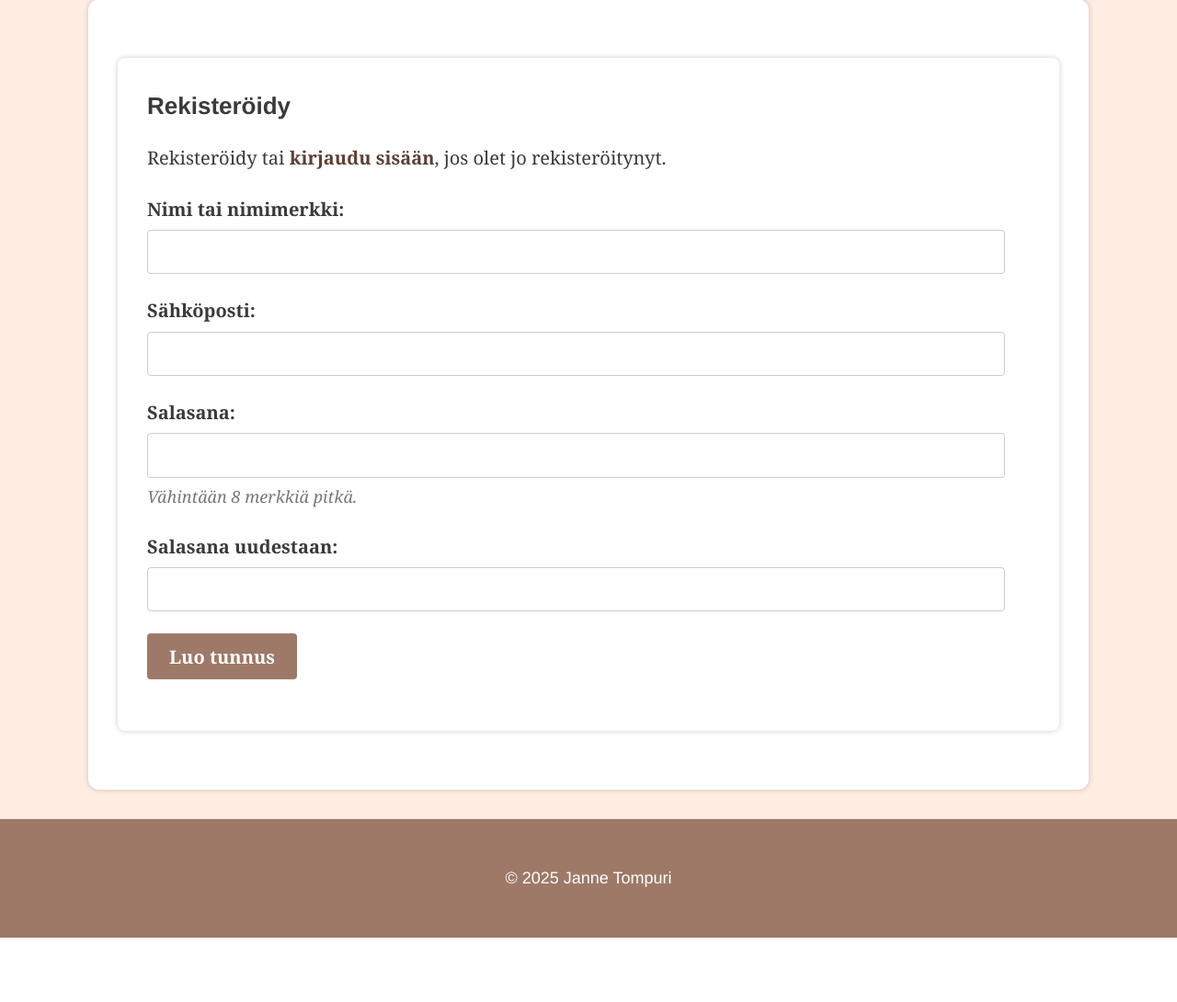
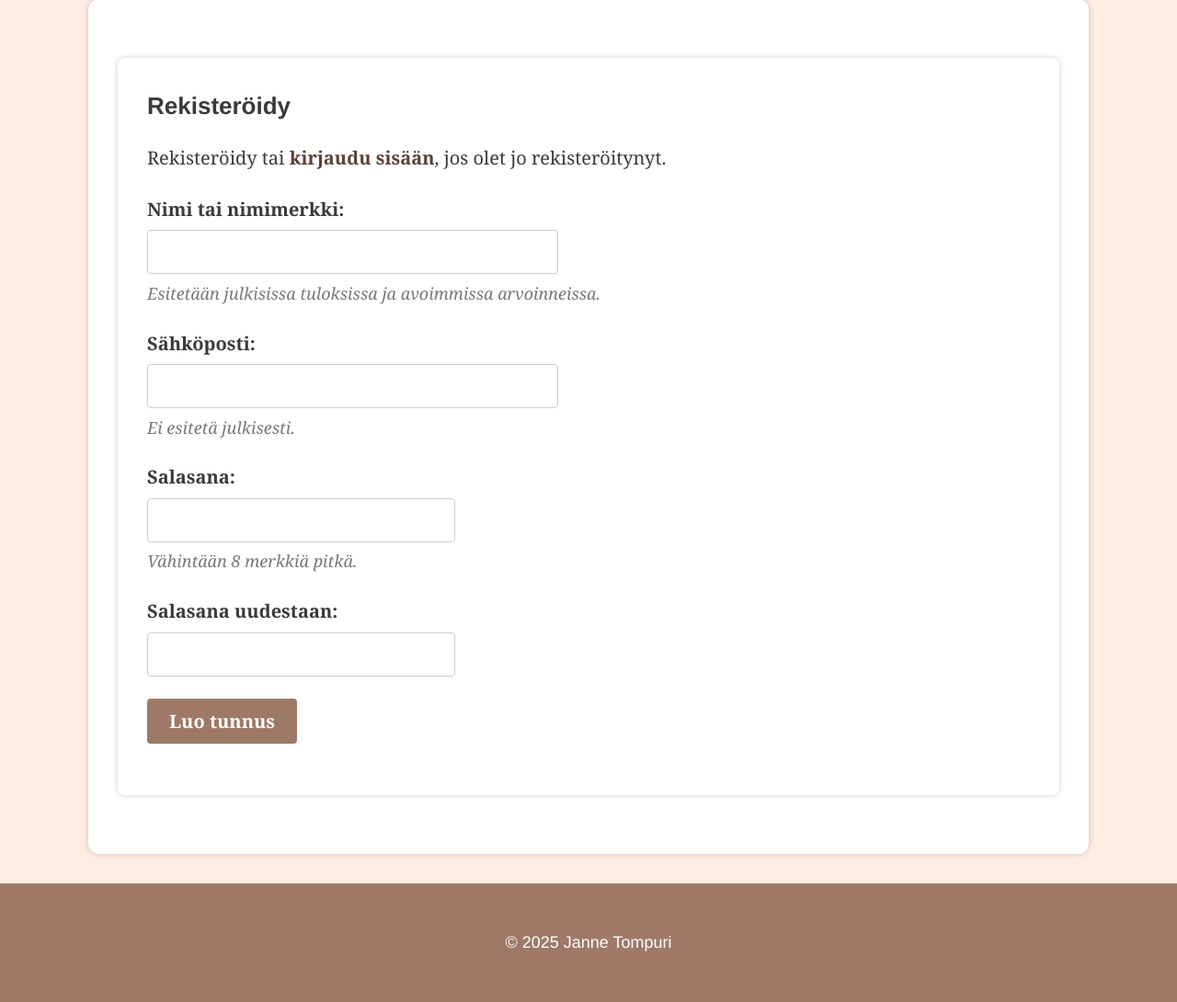
Before and after one commit to jtompuri/writing-contest-web-app, a Flask app: page /register in a window 1280 px wide. Shown: the part 152-1242 px from the top of the page at 92% size. Before the commit the page ends 1172 px from the top, so only its background shows below. Run offline with Flask 3, Linux system fonts and the light colour scheme.

Commit message:
Small visual and textual improvements

```diff
--- a/templates/partials/_contest_card.html
+++ b/templates/partials/_contest_card.html
@@ -5,7 +5,7 @@
                 {{ _contest.title }}
                 {% if show_placement is defined and show_placement and _contest.review_end <= today %} (sija {{
                     _contest.placement }} /{{ _contest.total_entries }}, {{ _contest.points }} p.) {% if
-                    _contest.placement==1 %}🥇🎉 {% elif _contest.placement==2 %}🥈 {% elif _contest.placement==3 %}🥉
+                    _contest.placement==1 %}🥇 {% elif _contest.placement==2 %}🥈 {% elif _contest.placement==3 %}🥉
                     {% endif %} {% endif %} </strong>
         </a>
     </div>
--- a/templates/preview_entry.html
+++ b/templates/preview_entry.html
@@ -21,7 +21,7 @@
         <input type="hidden" name="source" value="{{ source }}">
         <input type="hidden" name="action" value="back">
         <button type="submit" class="btn btn-primary" aria-label="Palaa takaisin muokkaamaan kilpailutyötä">
-            Palaa takaisin
+            Palaa muokkaamaan
         </button>
     </form>
     {% else %}
--- a/templates/register.html
+++ b/templates/register.html
@@ -8,23 +8,25 @@
     <p>
         <label for="name">Nimi tai nimimerkki:</label>
         <input type="text" name="name" id="name" value="{{ session.get('form_data', {}).get('name', '') }}"
-            maxlength="{{ FIELD_MAX_LENGTH }}" required autocomplete="name" />
-    </p>
+            maxlength="{{ FIELD_MAX_LENGTH }}" class="input-chars-40" required aria-describedby="name-help" autocomplete="name" />
+        <small id="name-help">Esitetään julkisissa tuloksissa ja avoimmissa arvoinneissa.</small>
+        </p>
     <p>
         <label for="username">Sähköposti:</label>
         <input type="email" name="username" id="username" value="{{ session.get('form_data', {}).get('username', '') }}"
-            maxlength="{{ FIELD_MAX_LENGTH }}" required autocomplete="email" />
+            maxlength="{{ FIELD_MAX_LENGTH }}" class="input-chars-40" required aria-describedby="email-help" autocomplete="email" />
+        <small id="email-help">Ei esitetä julkisesti.</small>
     </p>
     <p>
         <label for="password1">Salasana:</label>
         <input type="password" name="password1" id="password1" maxlength="{{ FIELD_MAX_LENGTH }}"
-            minlength="{{ PASSWORD_MIN_LENGTH }}" required aria-describedby="password-help"
+            minlength="{{ PASSWORD_MIN_LENGTH }}" class="input-chars-30" required aria-describedby="password-help"
             autocomplete="new-password" />
         <small id="password-help">Vähintään 8 merkkiä pitkä.</small>
     </p>
     <p>
         <label for="password2">Salasana uudestaan:</label>
-        <input type="password" name="password2" id="password2" maxlength="{{ FIELD_MAX_LENGTH }}" required
+        <input type="password" name="password2" id="password2" maxlength="{{ FIELD_MAX_LENGTH }}" class="input-chars-30" required
             autocomplete="new-password" />
     </p>
     <p>
--- a/templates/result.html
+++ b/templates/result.html
@@ -11,7 +11,7 @@
             {{ loop.index }}.
             <strong>{{ entry.author_name }}</strong> ({{ entry.points }} p.)
             <span class="entry-index">
-                {% if loop.index == 1 %}🥇🎉
+                {% if loop.index == 1 %}🥇
                 {% elif loop.index == 2 %}🥈
                 {% elif loop.index == 3 %}🥉
                 {% endif %}
```
Also changed, not shown: templates/index.html (+5 -5 lines).
